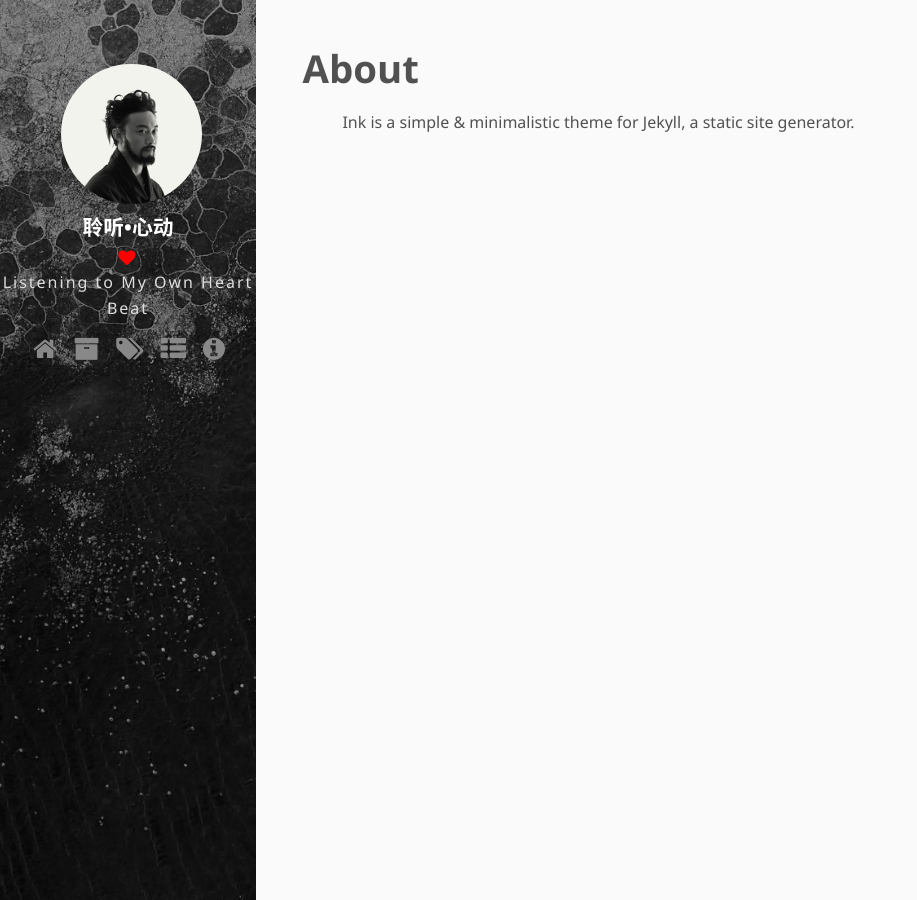
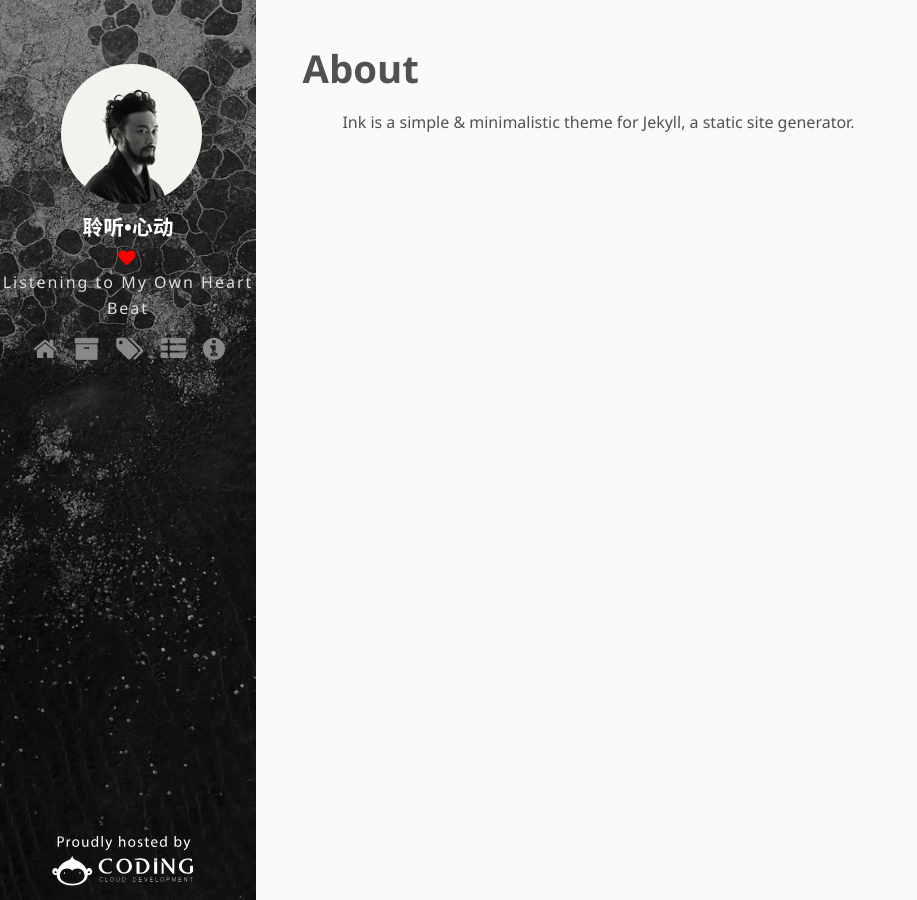
Before and after one commit to keanvm/keanvm.github.io, a Jekyll site: the page built from about.md, in a window 1280 px wide. Shown: the whole page, without its empty margins (0-917 px from the left). Built offline with Jekyll 4.4.1, drawn with Linux system fonts in a browser that asks for light colours.

Commit message:
add host by coding

```diff
--- a/_layouts/default.html
+++ b/_layouts/default.html
@@ -17,6 +17,10 @@
             <a type="button" href="/" title="分类"><i class="fa fa-th-list"></i></a>
             <a type="button" href="/about" title="关于"><i class="fa fa-info-circle"></i></a>
         </p>
+        <div style="text-align: center">
+        <img src="/images/coding.svg" class="coding">
+        </div>
+
         <!-- </div> -->
         <!-- <ul class="social">
             {% if site.github %}
@@ -42,7 +46,9 @@
     </div>
     <div class="posts">
         {{ content }}
+        <!-- <img src="/images/coding.svg" style="position: absolute; bottom: 0px;  color: white; left: 50%; z-index: 1000"> -->
     </div>
+    <img src="/images/coding-b.svg" class="codingb">
 </body>
 <script type="text/javascript">
     window.onload = function(){
--- a/_layouts/post.html
+++ b/_layouts/post.html
@@ -17,7 +17,7 @@ layout: default
         {% endif %}
     </div>
 </div>
-<div style="height: 250px">
+<div style="height: 200px">
 </div>
 {% if site.disqus_shortname %}
     {% include disqus_comments.html %}
--- a/resources/css/style.scss
+++ b/resources/css/style.scss
@@ -386,6 +386,16 @@ p.post-date{
 p.site-des{
     font-size: 3.5vw;
 }
+.codingb{
+    width: 24%;
+    margin-left: 38%;
+    margin-top: 50px;
+}
+@media (min-width: 42em) {
+    img.codingb{
+        display: none;
+    }
+}
 .profile {
     padding: 2%;
     background-repeat:no-repeat;
@@ -438,14 +448,30 @@ p.site-des{
             }
         }
     }
+    .coding{
+        display: none;
+    }
     @media (min-width: 42em) {
         position: fixed;
         width: 20%;
         height: 100%;
         padding: 0;
-        img {
+        img{
             height: 140px;
             width: 140px;
+        }
+        img.coding-b{
+            display: none;
+        }
+        img.coding{
+            height: auto;
+            width: 70%;
+            display: block;
+            position: absolute;
+            bottom: 0px;
+            margin-bottom: 0px;
+            left: 15%;
+            max-width: 170px;
         }
         h3 {
             text-align: center;
```
Also changed, not shown: Gemfile.lock, images/coding-b.svg (added), images/coding.svg (added), images/logob256.png (added), images/logor256.png (added).
